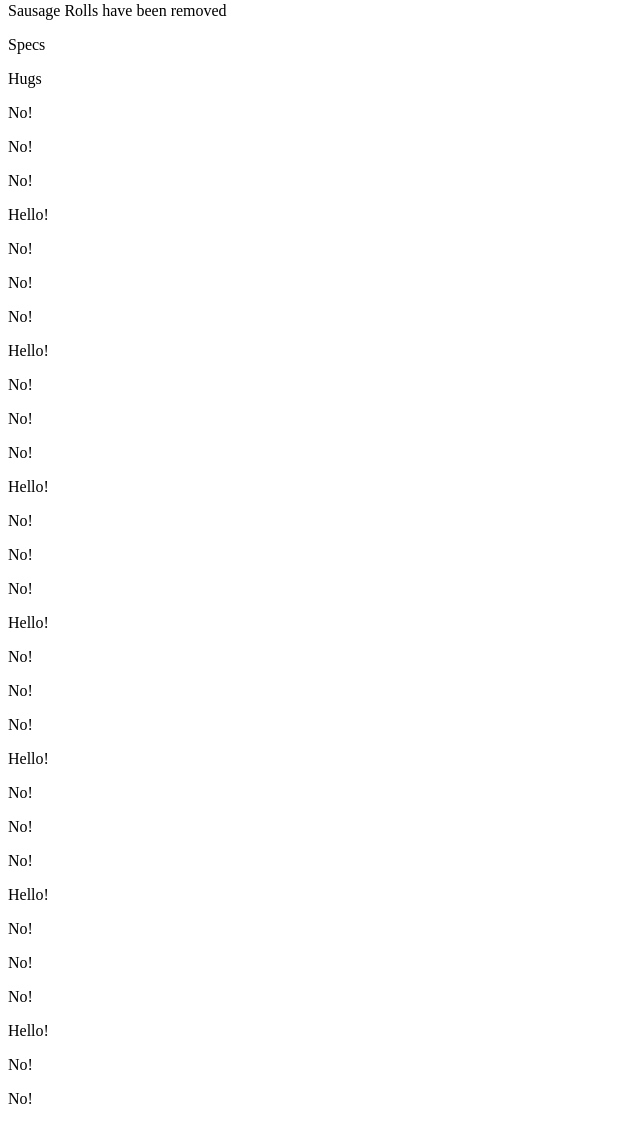
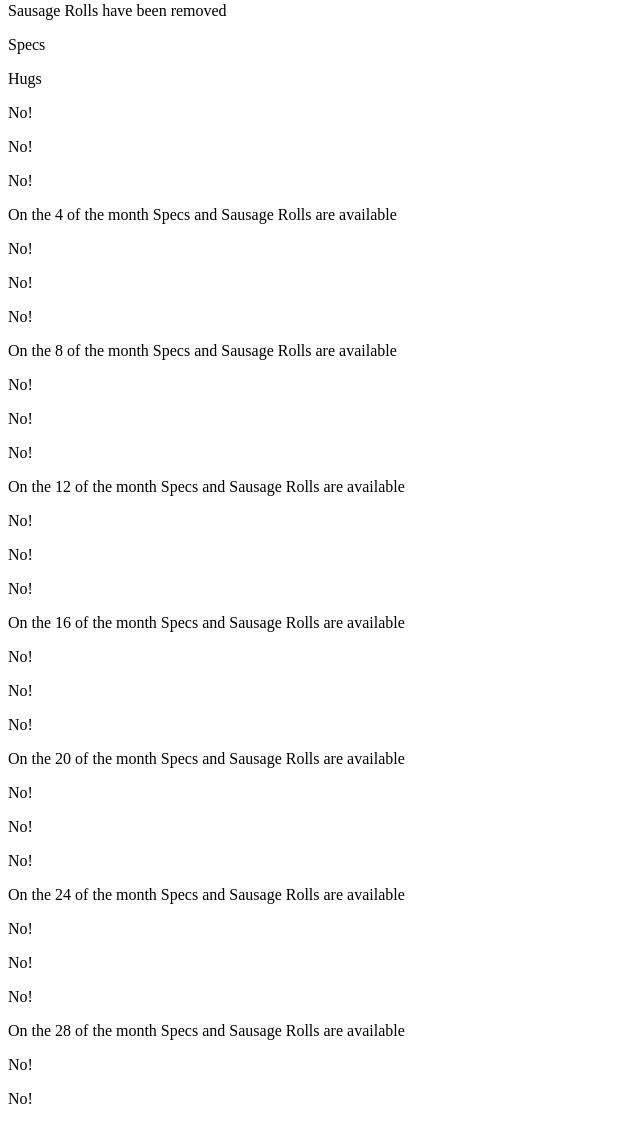
Before and after one commit to Otoglovi/Aberdeen, a PHP site: page / in a window 1280 px wide. Shown: the part 356-1480 px from the top of the page, without its empty margins (0-640 px from the left). Run offline with PHP 8.4, Linux system fonts and the light colour scheme.

Commit message:
next line format

```diff
--- a/index.php
+++ b/index.php
@@ -69,9 +69,8 @@
 <p>
     <?php
     for ($d = 1; $d <= 30; $d++){
-        $x = 30;
         if ($d%4 == 0){
-            echo "<p>Hello!</p>";
+            echo "<p>On the $d of the month Specs and Sausage Rolls are available</p>";
         }
         else{
             echo "<p>No!</p>";
```
